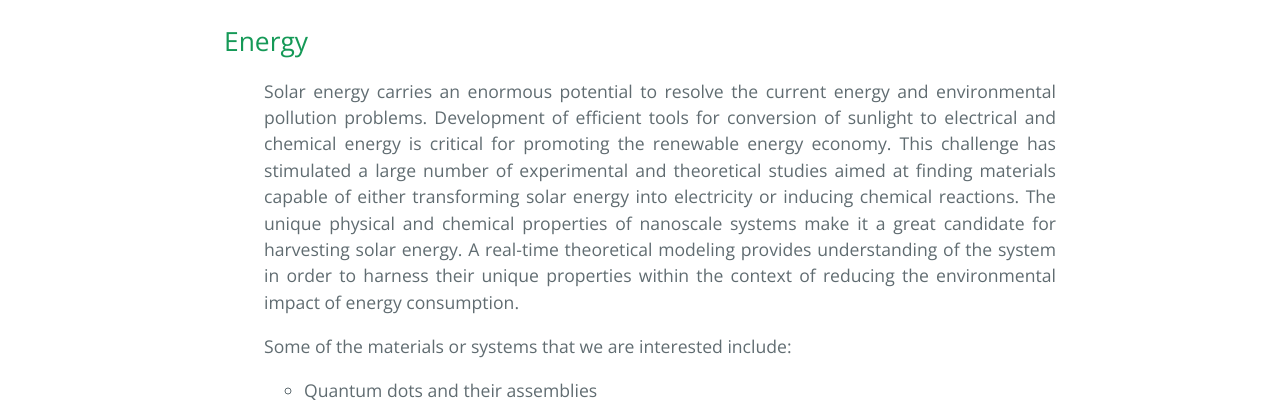
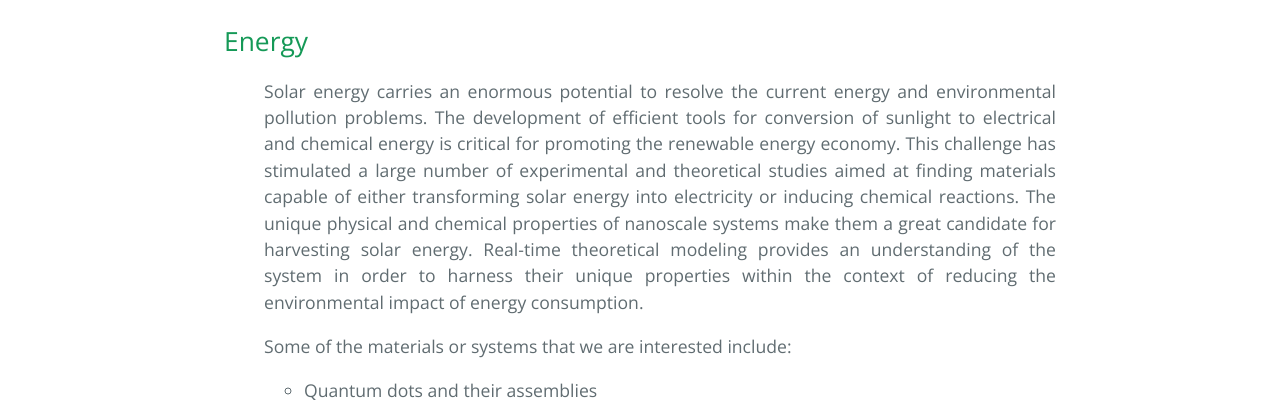
Before and after one commit to dharatrivedi/dharatrivedi.github.io, a Jekyll site: the page built from research.html, in a window 1280 px wide. Shown: the part 996-1399 px from the top of the page. Built offline with Jekyll 4.4.1, drawn with Linux system fonts in a browser that asks for light colours.

Commit message:
Update research.html

```diff
--- a/research.html
+++ b/research.html
@@ -16,7 +16,7 @@
   <h2>Energy</h2>
   <ul class="posts" style="text-align:justify">
     {% for post in site.posts %}
-      Solar energy carries an enormous potential to resolve the current energy and environmental pollution problems. Development of efficient tools for conversion of sunlight to electrical and chemical energy is critical for promoting the renewable energy economy. This challenge has stimulated a large number of experimental and theoretical studies aimed at finding materials capable of either transforming solar energy into electricity or inducing chemical reactions. The unique physical and chemical properties of nanoscale systems make it a great candidate for harvesting solar energy. A real-time theoretical modeling provides understanding of the system in order to harness their unique properties within the context of reducing the environmental impact of energy consumption.
+      Solar energy carries an enormous potential to resolve the current energy and environmental pollution problems. The development of efficient tools for conversion of sunlight to electrical and chemical energy is critical for promoting the renewable energy economy. This challenge has stimulated a large number of experimental and theoretical studies aimed at finding materials capable of either transforming solar energy into electricity or inducing chemical reactions. The unique physical and chemical properties of nanoscale systems make them a great candidate for harvesting solar energy. Real-time theoretical modeling provides an understanding of the system in order to harness their unique properties within the context of reducing the environmental impact of energy consumption.
     <p> </p>
     <p>
       Some of the materials or systems that we are interested include:
```
